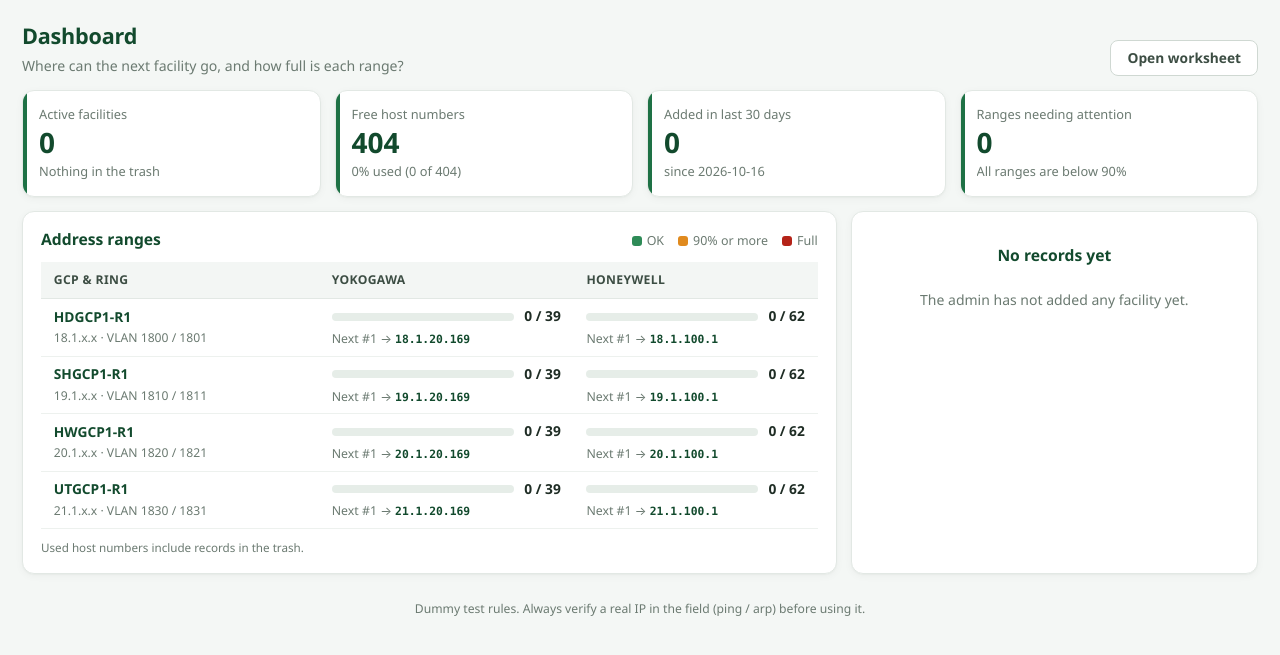
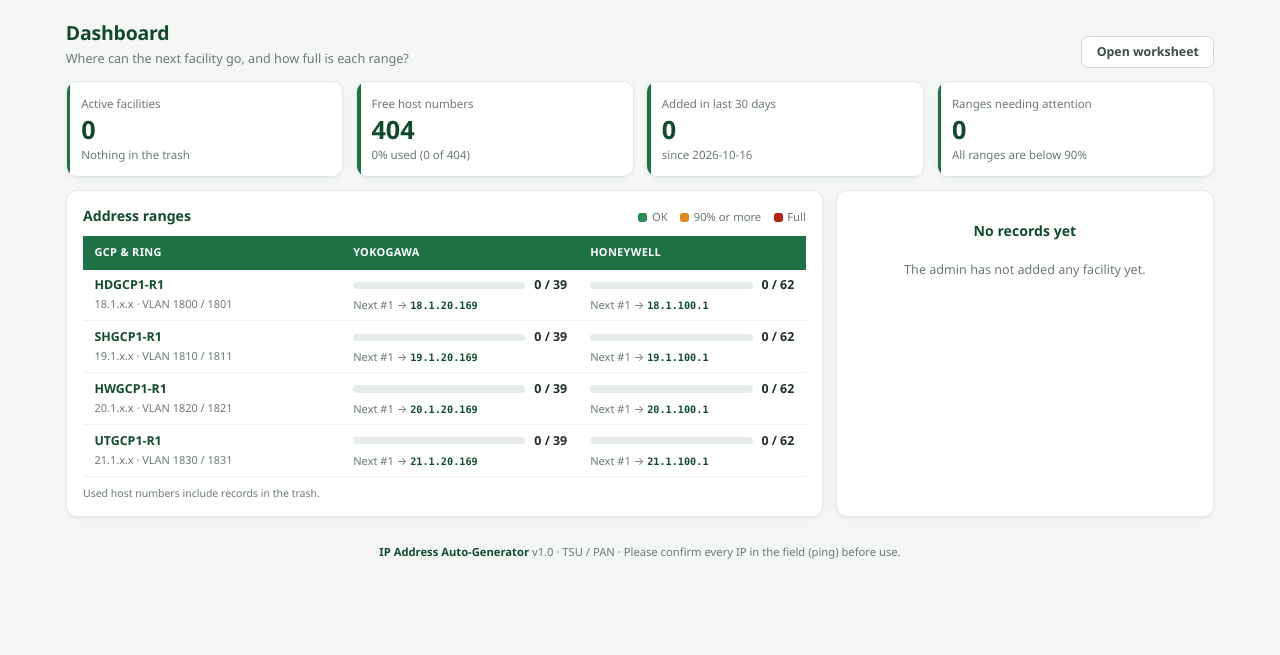
Before and after one commit to Sul-SWE/IP-gen, a PHP site: page /.../ in a window 1280 px wide. Shown: the part 52-707 px from the top of the page. Run offline with PHP 8.4, Linux system fonts and the light colour scheme; data comes from the database, SQL or seed files in the repository; data that the repository does not hold is empty; some libraries are stand-ins or nearby versions.

Commit message:
Design: 90% size below the top bar, green table headers, row number and name side by side, new footer
- Pages (not the top bar) shown at 90% on laptops; charts keep real size so tooltips follow the mouse
- Green table headers in every table, as before
- Worksheet: fixed width for the row number so the frozen name column sits right next to it
- Footer: tool name, version, team and the field-check reminder

Co-Authored-By: Claude Opus 5.5 <noreply@anthropic.com>
Claude-Session: https://claude.ai/code/session_018waWMSv58s4pW47hK4z8ft

```diff
--- a/css/style.css
+++ b/css/style.css
@@ -48,7 +48,8 @@ h2{font-size:.98rem;margin:0 0 .5rem;color:var(--brand);display:flex;align-items
 .row{display:flex;gap:8px;flex-wrap:wrap;align-items:center}
 .sp{flex:1}
 hr{border:0;border-top:1px solid var(--line2);margin:16px 0}
-footer{max-width:1320px;margin:0 auto;padding:.4rem 1rem 1.2rem;text-align:center;color:var(--mut);font-size:.76rem}
+footer{max-width:1320px;margin:0 auto;padding:.6rem 1rem 1.4rem;text-align:center;color:var(--mut);font-size:.78rem}
+footer b{color:var(--brand);font-weight:600}
 
 /* ---------- toolbar (search + filters + count), used by Management and Worksheet ---------- */
 .toolbar{display:flex;gap:12px;align-items:flex-end;flex-wrap:wrap}
@@ -120,14 +121,15 @@ button:not(.primary).busy::after{border-color:var(--g);border-top-color:transpar
 .tw.auto{max-height:none;min-height:0}
 table{border-collapse:separate;border-spacing:0;width:100%;font-size:.86rem}
 th,td{padding:.55rem .8rem;border-bottom:1px solid var(--line2);white-space:nowrap;text-align:left;vertical-align:middle}
-th{position:sticky;top:0;background:var(--head);color:var(--ink2);z-index:2;font-weight:600;font-size:.76rem;text-transform:uppercase;letter-spacing:.03em;border-bottom:1px solid var(--line)}
+th{position:sticky;top:0;background:var(--g);color:#fff;z-index:2;font-weight:600;font-size:.76rem;text-transform:uppercase;letter-spacing:.03em;border-bottom:1px solid var(--g)}
 tbody tr:hover>td{background:var(--hover)}
 td.ip,.ip{font-family:var(--mono);font-size:.84rem;color:#1b4d33}
 td.strong,td.nm{font-weight:600;color:var(--ink)}
-td.rn,th.rn{color:var(--mut);text-align:center;width:3rem;position:sticky;left:0;z-index:1;background:#fafbfa;border-right:1px solid var(--line2)}
-th.rn{background:var(--head);z-index:3}
-td.nm,th.nm{position:sticky;left:3rem;z-index:1;background:#fff;box-shadow:1px 0 0 var(--line2)}
-th.nm{z-index:3;background:var(--head)}
+/* row number + facility name stay visible while scrolling sideways; fixed widths keep them side by side */
+td.rn,th.rn{color:var(--mut);text-align:center;width:46px;min-width:46px;max-width:46px;padding-left:0;padding-right:0;position:sticky;left:0;z-index:1;background:#fafbfa;border-right:1px solid var(--line2)}
+th.rn{background:var(--brand);border-right-color:var(--brand);z-index:3}
+td.nm,th.nm{position:sticky;left:46px;z-index:1;background:#fff;box-shadow:1px 0 0 var(--line)}
+th.nm{z-index:3;background:var(--g)}
 tbody tr:hover>td.nm,tbody tr:hover>td.rn{background:var(--hover)}
 tr.del td{color:#98a39c}tr.del td:not(.rn){text-decoration:line-through}
 td.act{text-align:right;white-space:nowrap}
@@ -273,6 +275,14 @@ body.leaving main{opacity:0;transform:translateY(4px);transition:opacity .12s,tr
 button,.btn,input,select,a.cell{transition:background .15s,border-color .15s,box-shadow .15s}
 @media(prefers-reduced-motion:reduce){*,*::before,*::after{animation:none!important;transition:none!important}}
 
+/* ---------- laptop and desktop: everything below the top bar at 90% size ---------- */
+@media(min-width:1000px){
+  main,footer,dialog{zoom:.9}
+  .tw{max-height:calc(111vh - 330px)}
+  /* charts cancel the zoom (Chart.js needs real size to follow the mouse); their font is set smaller in dashboard.js */
+  .chart{zoom:1.1112;min-height:153px;max-height:171px}
+}
+
 /* ---------- tablet ---------- */
 @media(max-width:1100px){
   .gen{grid-template-columns:1fr}
--- a/js/common.js
+++ b/js/common.js
@@ -67,7 +67,7 @@ function init(page) {
   var def = PAGES.filter(function (p) { return p.id === page; })[0] || { admin: false };
   document.body.insertAdjacentHTML('afterbegin', '<a class="skip" href="#main">Skip to content</a><header><a class="brand" href="index.html"><span class="logo" aria-hidden="true">IP</span>IP Generator</a><nav aria-label="Main" id="nav"></nav><span id="who"></span></header>');
   $('main').id = 'main';
-  document.body.insertAdjacentHTML('beforeend', '<footer>Dummy test rules. Always verify a real IP in the field (ping / arp) before using it.</footer><dialog id="dlg" aria-labelledby="dlgT"></dialog><datalist id="engList"></datalist>');
+  document.body.insertAdjacentHTML('beforeend', '<footer><b>IP Address Auto-Generator</b> v1.0 &middot; TSU / PAN &middot; Please confirm every IP in the field (ping) before use.</footer><dialog id="dlg" aria-labelledby="dlgT"></dialog><datalist id="engList"></datalist>');
 
   return Promise.all([API.get('/auth/me'), API.get('/config')]).then(function (r) {
     API.me = r[0]; API.role = r[0].role; API.csrf = r[0].csrf || ''; CFG = r[1];
--- a/js/pages/dashboard.js
+++ b/js/pages/dashboard.js
@@ -13,7 +13,7 @@ init('index').then(function () {
 function chartDefaults() {
   if (!window.Chart) return false;
   Chart.defaults.font.family = '"Segoe UI", system-ui, -apple-system, Arial, sans-serif';
-  Chart.defaults.font.size = 12;
+  Chart.defaults.font.size = window.matchMedia && matchMedia('(min-width: 1000px)').matches ? 11 : 12;   // matches the 90% page size on laptops
   Chart.defaults.color = '#6b7a71';
   Chart.defaults.borderColor = '#edf1ee';
   Chart.defaults.plugins.legend.display = false;
```
